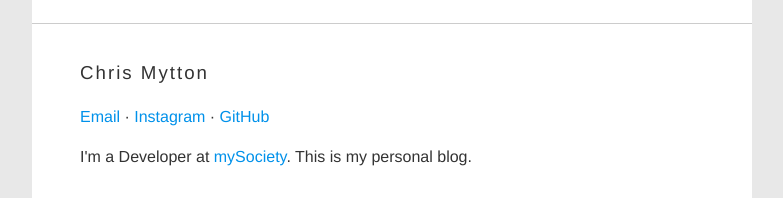
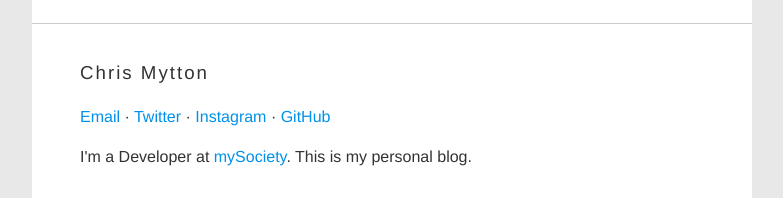
Before and after one commit to chrismytton/chrismytton.github.io, a Jekyll site: the page built from index.html, in a window 1280 px wide. Shown: the part 912-1110 px from the top of the page, without its empty margins (248-1031 px from the left). Built offline with Jekyll 4.4.1, drawn with Linux system fonts in a browser that asks for light colours.

Commit message:
Add Twitter to footer

```diff
--- a/_includes/footer.html
+++ b/_includes/footer.html
@@ -2,6 +2,7 @@
   <h3 class="logo">Chris Mytton</h3>
   <p>
     <a href="mailto:{{ site.email }}">Email</a> &middot;
+    <a href="https://twitter.com/chrismytton">Twitter</a> &middot;
     <a href="https://www.instagram.com/chrismytton/">Instagram</a> &middot;
     <a href="https://github.com/chrismytton">GitHub</a>
   </p>
```
